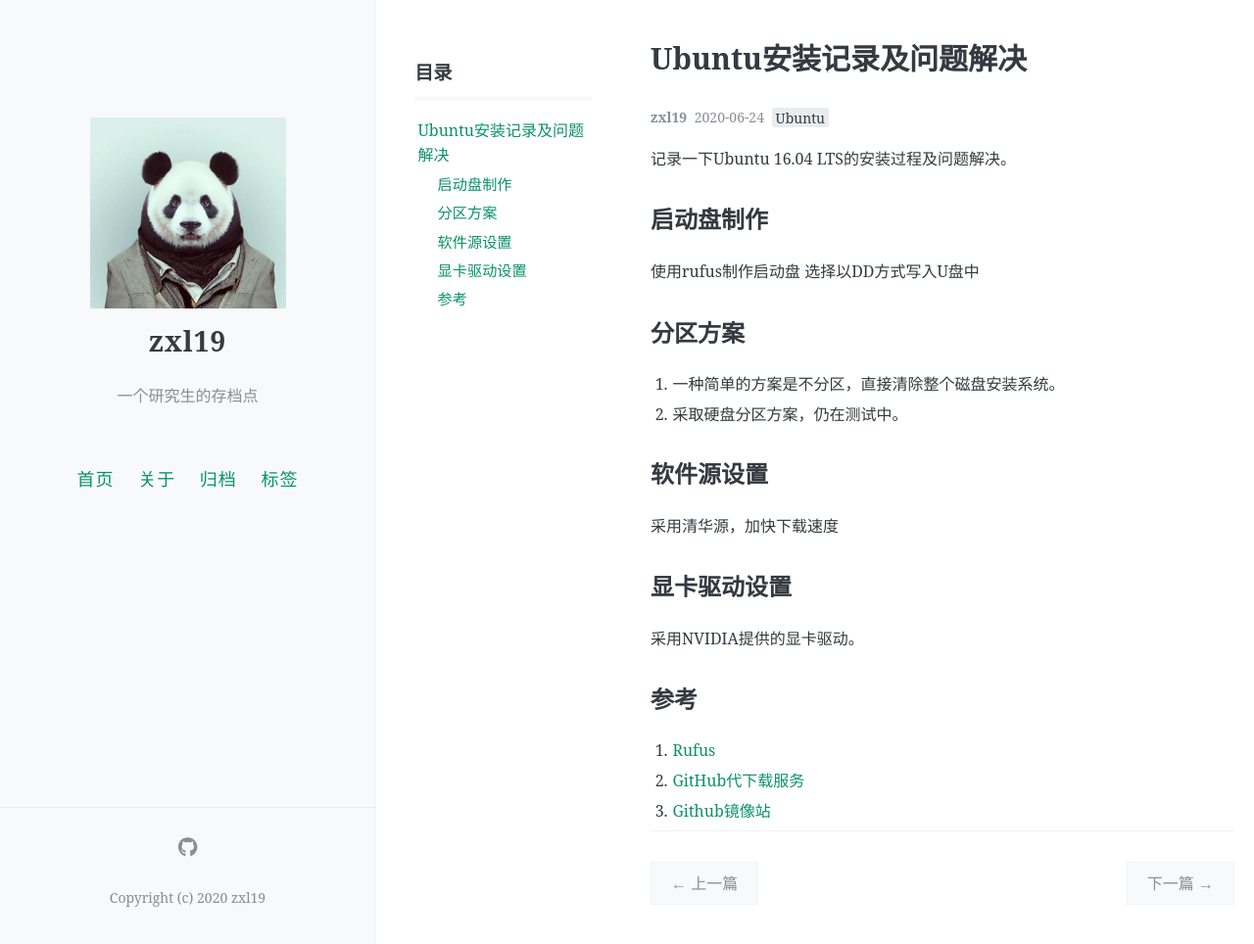
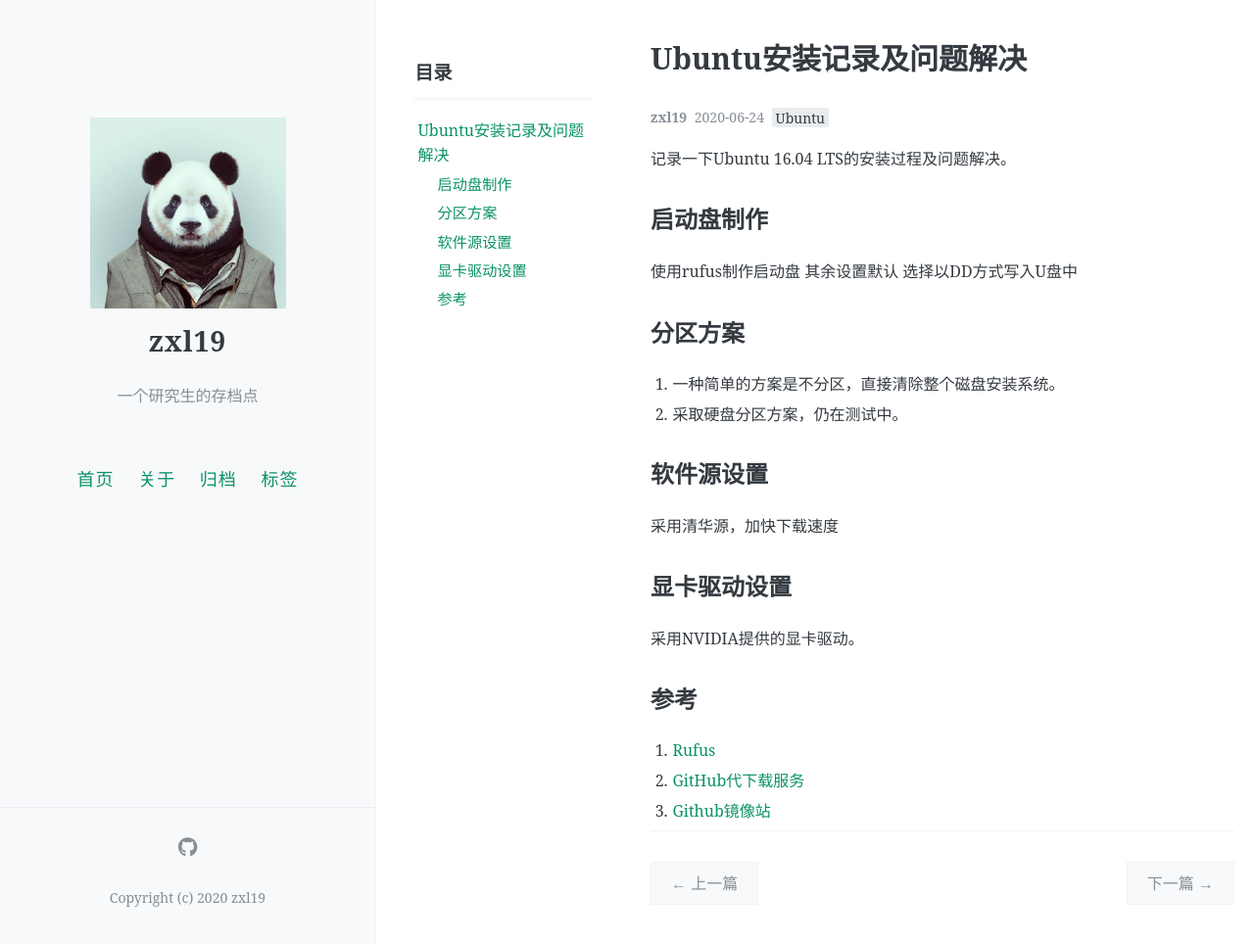
Before and after one commit to zxl19/zxl19.github.io, a Jekyll site: the page built from _posts/2020-06-24-ubuntu-installation.md, in a window 1280 px wide and 964 px high. Shown: the whole window at 98% size. Built offline with Jekyll 4.4.1, drawn with Linux system fonts in a browser that asks for light colours; comment, search, counter and statistics services are not loaded.

Commit message:
Update Posts

```diff
--- a/_posts/2020-06-24-ubuntu-installation.md
+++ b/_posts/2020-06-24-ubuntu-installation.md
@@ -16,6 +16,7 @@ pinned: false
 ## 启动盘制作
 
 使用rufus制作启动盘
+其余设置默认
 选择以DD方式写入U盘中
 
 ## 分区方案
```
Also changed, not shown: _posts/2020-06-25-github-setup.md (line endings or trailing spaces).
